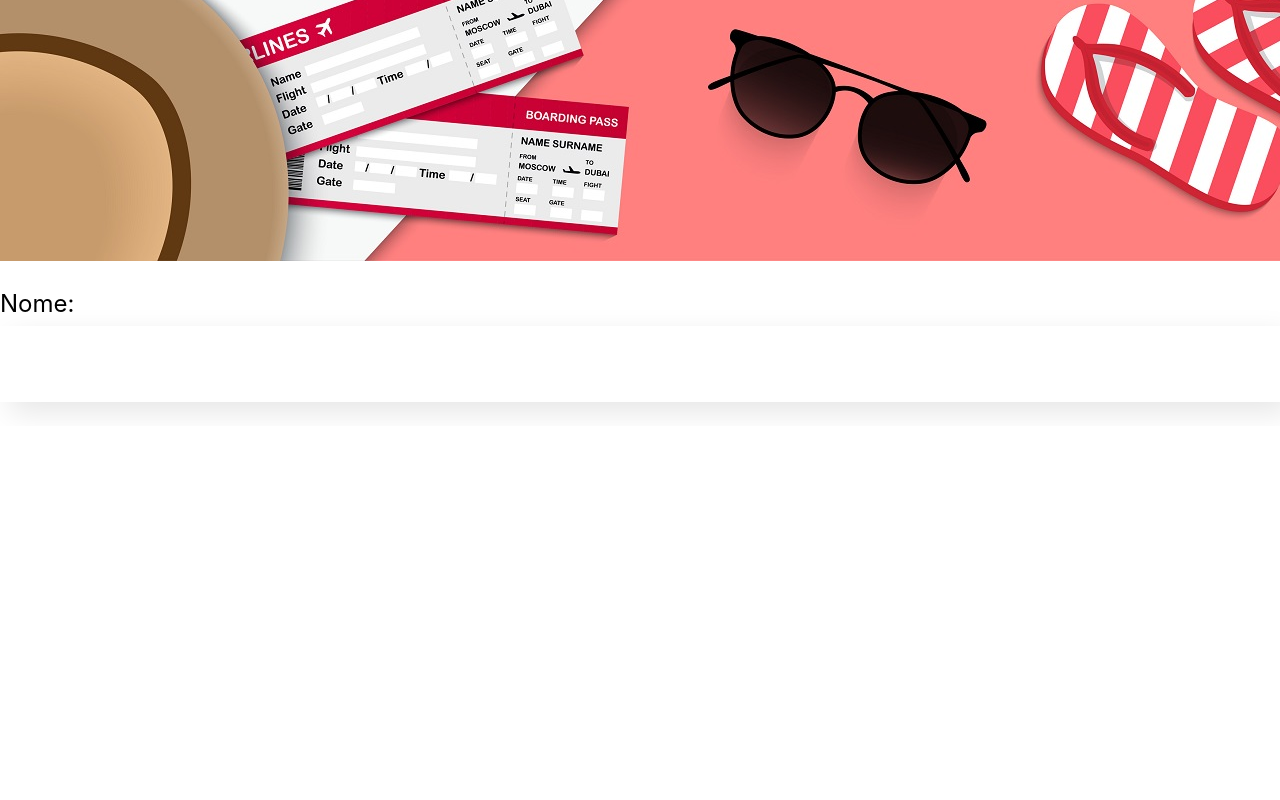
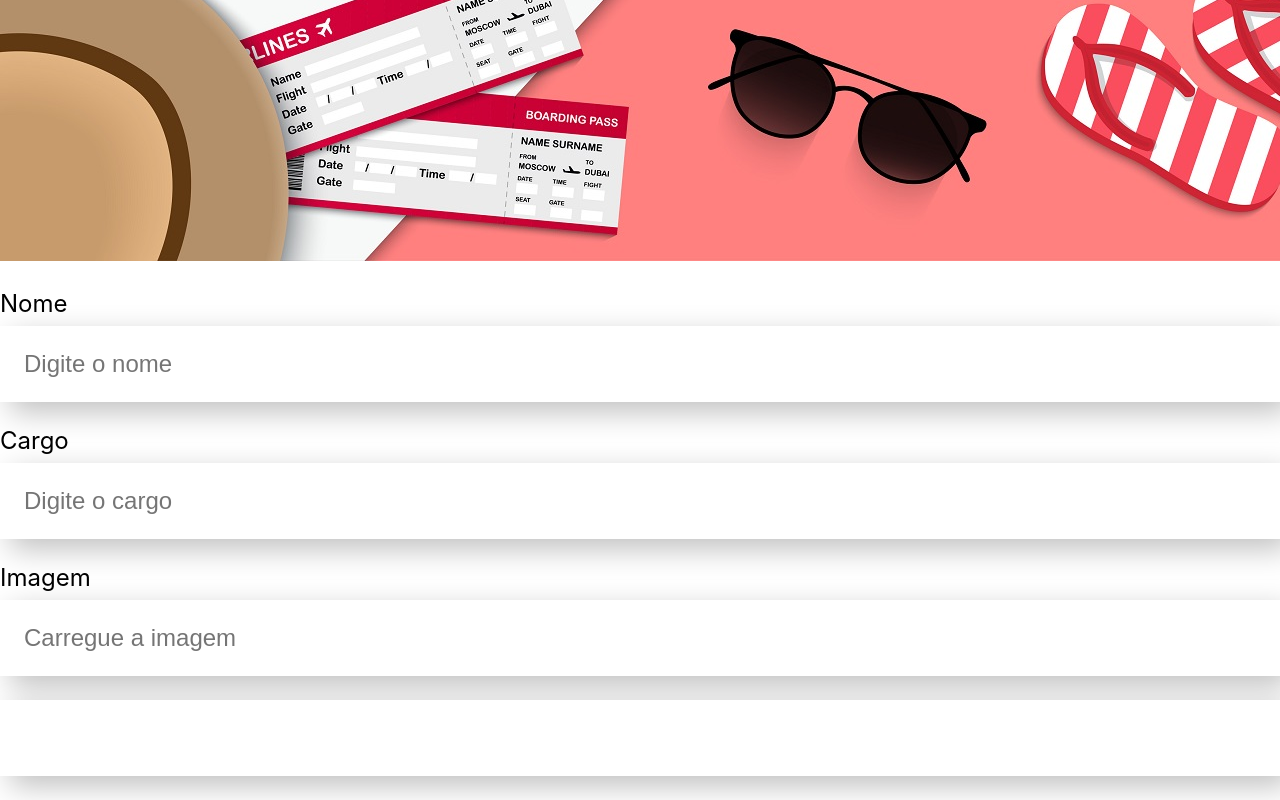
Before and after one commit to GeissonChagas/Gteam-organograma, a React (Create React App) app: page / in a window 1280 px wide. Shown: the part 739-1539 px from the top of the page. Before the commit the page ends 1165 px from the top, so only its background shows below. Built offline with nearby package versions, Linux system fonts and the light colour scheme.

Commit message:
Automatizando informações da label e placeholder

```diff
--- a/src/App.js
+++ b/src/App.js
@@ -6,6 +6,9 @@ function App() {
   return (
     <div className="banner">
       <Banner />
+      <CampoTexto label="Nome" placeholder="Digite o nome"/>
+      <CampoTexto label="Cargo" placeholder="Digite o cargo"/>
+      <CampoTexto label="Imagem" placeholder="Carregue a imagem"/>
       <CampoTexto />
     </div>
   );
--- a/src/componentes/CampoTexto/CampoTexto.css
+++ b/src/componentes/CampoTexto/CampoTexto.css
@@ -12,7 +12,7 @@
 
 .campo-texto input{
     background-color: #FFFFFF;
-    box-shadow: 10px 10px 30px rgba(0,0,0,0.1);
+    box-shadow: 10px 10px 30px rgba(0,0,0,0.25);
     width: 100%;
     border: none;
     font-size: 24px;
--- a/src/componentes/CampoTexto/index.js
+++ b/src/componentes/CampoTexto/index.js
@@ -1,11 +1,12 @@
 import './CampoTexto.css'
 
 
-const CampoTexto = () => {
+const CampoTexto = (props) => {
     return(
         <div className="campo-texto">
-            <label>Nome:</label>
-            <input />
+            <label>{props.label}</label>
+            <input placeholder={props.placeholder} />
+
         </div>
     )
 
```
